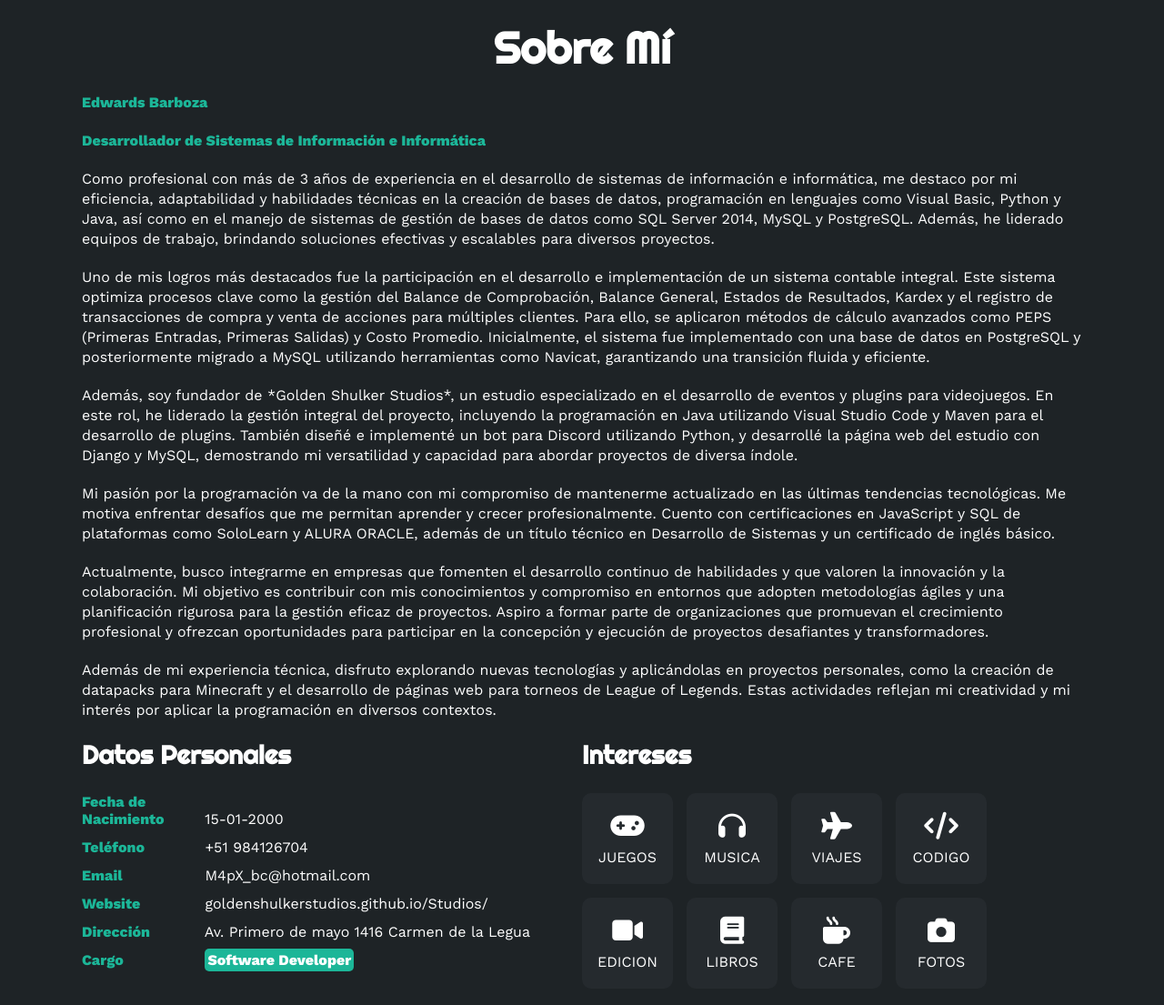
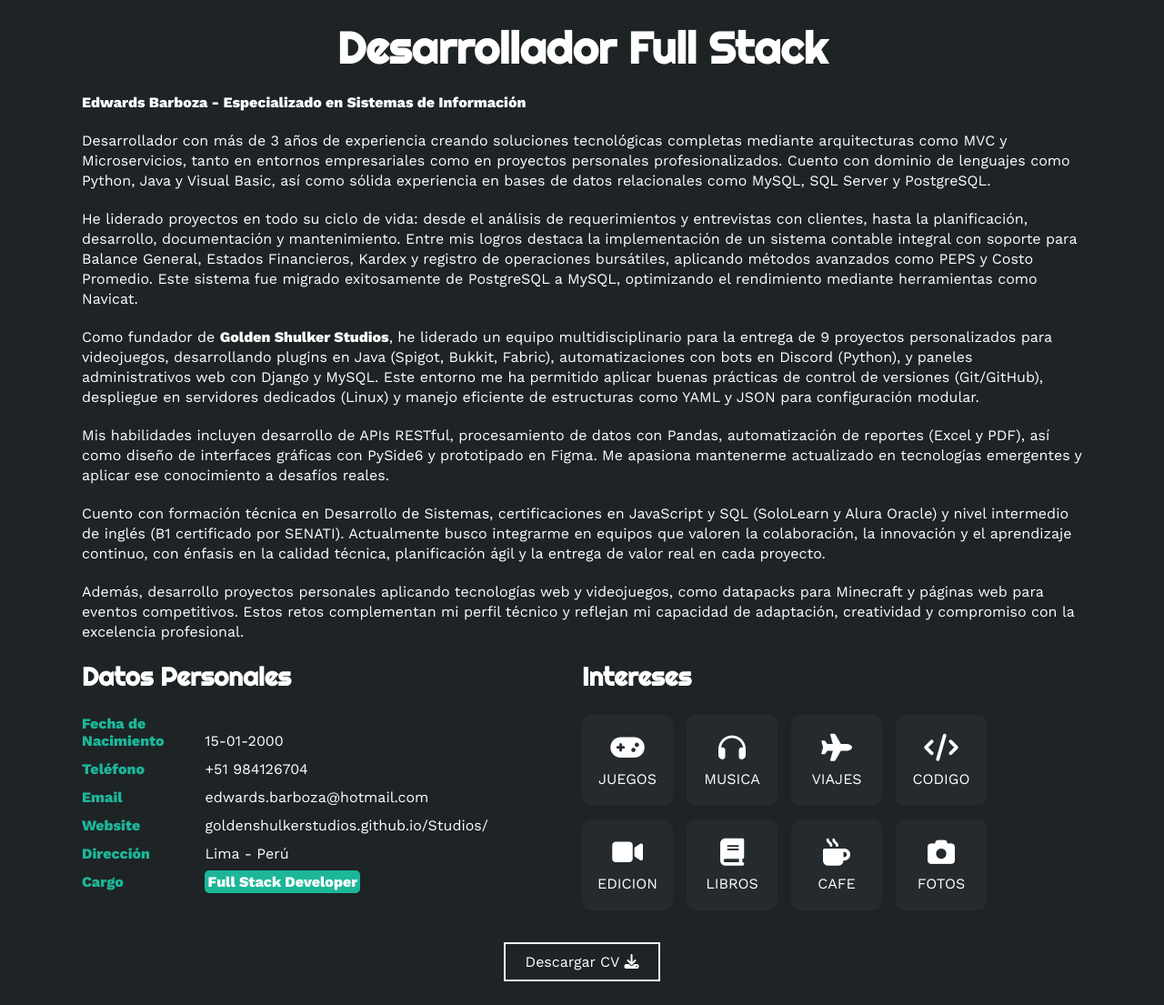
Before and after one commit to EdwardsBC/Portafolio, a plain HTML site: page index.html in a window 1280 px wide. Shown: the part 847-1952 px from the top of the page at 91% size. Drawn offline with nearby package versions, Linux system fonts and the light colour scheme.

Commit message:
Nuevo ultimazo

```diff
--- a/index.html
+++ b/index.html
@@ -49,15 +49,19 @@
 
     <section id="sobremi" class="sobremi">
         <div class="contenido-seccion">
-            <h2>Sobre Mí</h2>
-            <p><span>Edwards Barboza</span></p>
-            <p><span>Desarrollador de Sistemas de Información e Informática</span></p>
-            <p>Como profesional con más de 3 años de experiencia en el desarrollo de sistemas de información e informática, me destaco por mi eficiencia, adaptabilidad y habilidades técnicas en la creación de bases de datos, programación en lenguajes como Visual Basic, Python y Java, así como en el manejo de sistemas de gestión de bases de datos como SQL Server 2014, MySQL y PostgreSQL. Además, he liderado equipos de trabajo, brindando soluciones efectivas y escalables para diversos proyectos.</p>
-            <p>Uno de mis logros más destacados fue la participación en el desarrollo e implementación de un sistema contable integral. Este sistema optimiza procesos clave como la gestión del Balance de Comprobación, Balance General, Estados de Resultados, Kardex y el registro de transacciones de compra y venta de acciones para múltiples clientes. Para ello, se aplicaron métodos de cálculo avanzados como PEPS (Primeras Entradas, Primeras Salidas) y Costo Promedio. Inicialmente, el sistema fue implementado con una base de datos en PostgreSQL y posteriormente migrado a MySQL utilizando herramientas como Navicat, garantizando una transición fluida y eficiente.</p>
-            <p>Además, soy fundador de *Golden Shulker Studios*, un estudio especializado en el desarrollo de eventos y plugins para videojuegos. En este rol, he liderado la gestión integral del proyecto, incluyendo la programación en Java utilizando Visual Studio Code y Maven para el desarrollo de plugins. También diseñé e implementé un bot para Discord utilizando Python, y desarrollé la página web del estudio con Django y MySQL, demostrando mi versatilidad y capacidad para abordar proyectos de diversa índole.</p>
-            <p>Mi pasión por la programación va de la mano con mi compromiso de mantenerme actualizado en las últimas tendencias tecnológicas. Me motiva enfrentar desafíos que me permitan aprender y crecer profesionalmente. Cuento con certificaciones en JavaScript y SQL de plataformas como SoloLearn y ALURA ORACLE, además de un título técnico en Desarrollo de Sistemas y un certificado de inglés básico.</p>
-            <p>Actualmente, busco integrarme en empresas que fomenten el desarrollo continuo de habilidades y que valoren la innovación y la colaboración. Mi objetivo es contribuir con mis conocimientos y compromiso en entornos que adopten metodologías ágiles y una planificación rigurosa para la gestión eficaz de proyectos. Aspiro a formar parte de organizaciones que promuevan el crecimiento profesional y ofrezcan oportunidades para participar en la concepción y ejecución de proyectos desafiantes y transformadores.</p>
-            <p>Además de mi experiencia técnica, disfruto explorando nuevas tecnologías y aplicándolas en proyectos personales, como la creación de datapacks para Minecraft y el desarrollo de páginas web para torneos de League of Legends. Estas actividades reflejan mi creatividad y mi interés por aplicar la programación en diversos contextos.</p>
+            <h2>Desarrollador Full Stack</h2>
+            <p><strong>Edwards Barboza - Especializado en Sistemas de Información</strong></p>
+            <p>Desarrollador con más de 3 años de experiencia creando soluciones tecnológicas completas mediante arquitecturas como MVC y Microservicios, tanto en entornos empresariales como en proyectos personales profesionalizados. Cuento con dominio de lenguajes como Python, Java y Visual Basic, así como sólida experiencia en bases de datos relacionales como MySQL, SQL Server y PostgreSQL.</p>
+
+            <p>He liderado proyectos en todo su ciclo de vida: desde el análisis de requerimientos y entrevistas con clientes, hasta la planificación, desarrollo, documentación y mantenimiento. Entre mis logros destaca la implementación de un sistema contable integral con soporte para Balance General, Estados Financieros, Kardex y registro de operaciones bursátiles, aplicando métodos avanzados como PEPS y Costo Promedio. Este sistema fue migrado exitosamente de PostgreSQL a MySQL, optimizando el rendimiento mediante herramientas como Navicat.</p>
+
+            <p>Como fundador de <strong>Golden Shulker Studios</strong>, he liderado un equipo multidisciplinario para la entrega de 9 proyectos personalizados para videojuegos, desarrollando plugins en Java (Spigot, Bukkit, Fabric), automatizaciones con bots en Discord (Python), y paneles administrativos web con Django y MySQL. Este entorno me ha permitido aplicar buenas prácticas de control de versiones (Git/GitHub), despliegue en servidores dedicados (Linux) y manejo eficiente de estructuras como YAML y JSON para configuración modular.</p>
+
+            <p>Mis habilidades incluyen desarrollo de APIs RESTful, procesamiento de datos con Pandas, automatización de reportes (Excel y PDF), así como diseño de interfaces gráficas con PySide6 y prototipado en Figma. Me apasiona mantenerme actualizado en tecnologías emergentes y aplicar ese conocimiento a desafíos reales.</p>
+
+            <p>Cuento con formación técnica en Desarrollo de Sistemas, certificaciones en JavaScript y SQL (SoloLearn y Alura Oracle) y nivel intermedio de inglés (B1 certificado por SENATI). Actualmente busco integrarme en equipos que valoren la colaboración, la innovación y el aprendizaje continuo, con énfasis en la calidad técnica, planificación ágil y la entrega de valor real en cada proyecto.</p>
+
+            <p>Además, desarrollo proyectos personales aplicando tecnologías web y videojuegos, como datapacks para Minecraft y páginas web para eventos competitivos. Estos retos complementan mi perfil técnico y reflejan mi capacidad de adaptación, creatividad y compromiso con la excelencia profesional.</p>
             <div class="fila">
                 <div class="col">
                     <h3>Datos Personales</h3>
@@ -72,7 +76,7 @@
                         </li>
                         <li>
                             <strong>Email</strong>
-                            M4pX_bc@hotmail.com
+                            edwards.barboza@hotmail.com
                         </li>
                         <li>
                             <strong>Website</strong>
@@ -80,11 +84,11 @@
                         </li>
                         <li>
                             <strong>Dirección</strong>
-                            Av. Primero de mayo 1416 Carmen de la Legua
+                            Lima - Perú
                         </li>
                         <li>
                             <strong>Cargo</strong>
-                            <span>Software Developer</span>
+                            <span>Full Stack Developer</span>
                         </li>
                     </ul>
                 </div>
```
